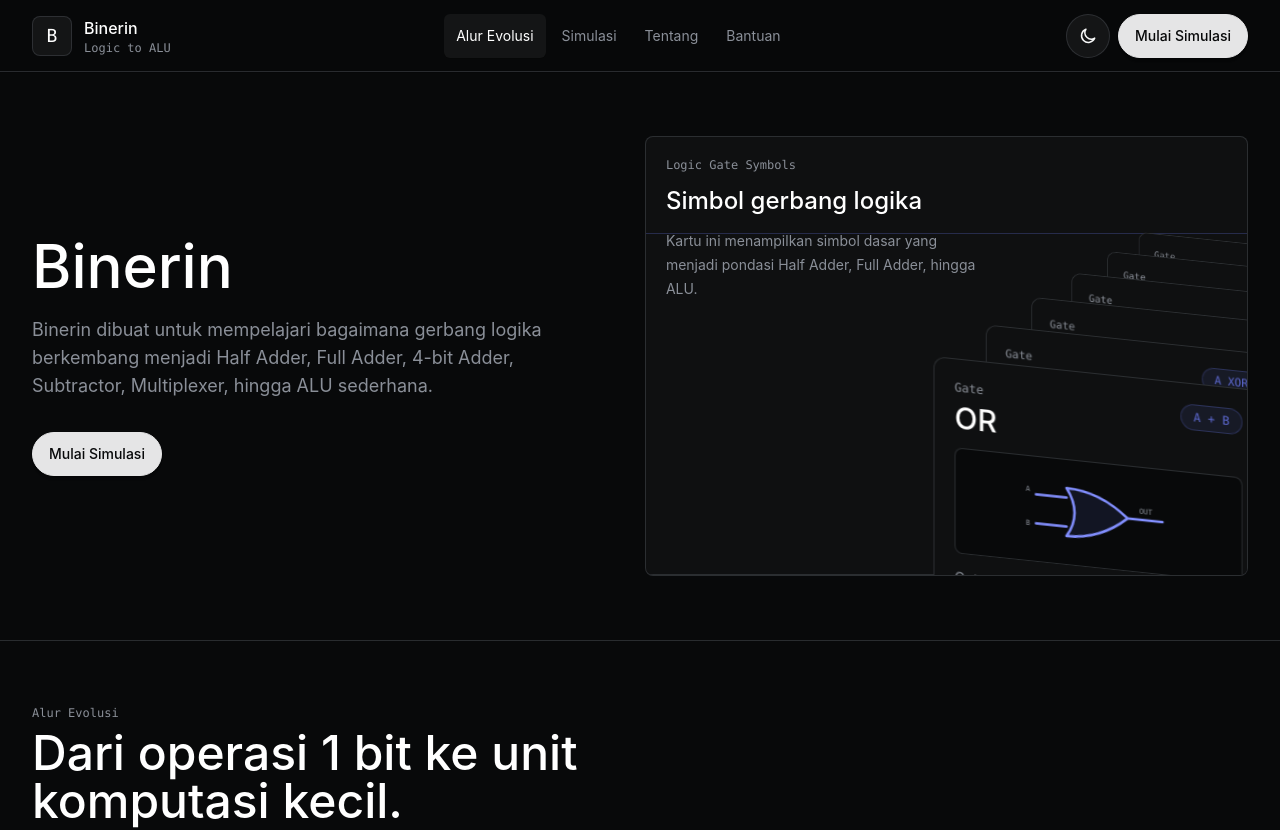
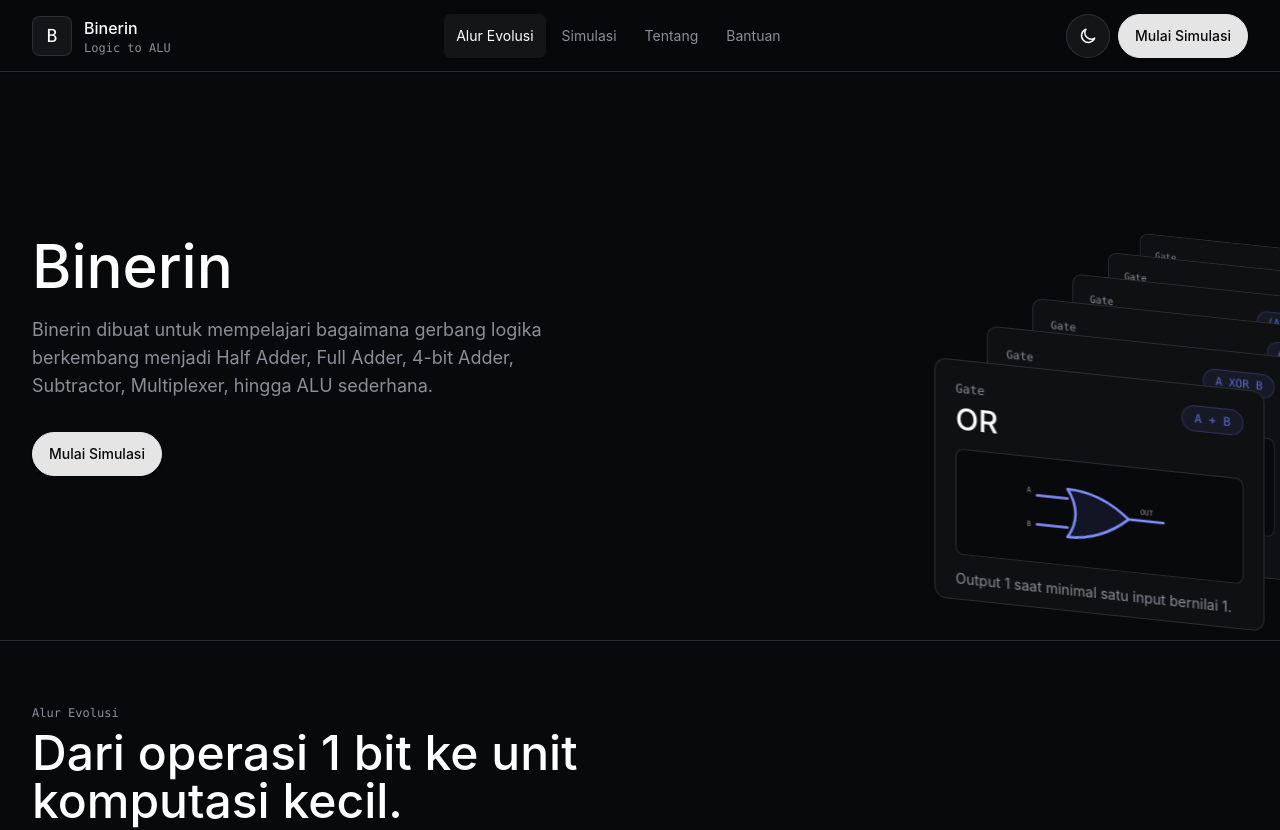
Before and after one commit to syahdanardiansyah28/Binerin_aja, a React (Vite) app: page /bantuan in a window 1280 px wide. Shown: the top 830 px of the page. Built offline with nearby package versions, Linux system fonts and the light colour scheme.

Commit message:
fix: simplify logic gate showcase wrapper

```diff
--- a/src/components/landing/LogicGateShowcase.jsx
+++ b/src/components/landing/LogicGateShowcase.jsx
@@ -36,18 +36,7 @@ const gateCards = [
 
 export default function LogicGateShowcase() {
   return (
-    <div className="relative min-h-[420px] overflow-hidden rounded-lg border border-linear-border/70 bg-linear-surface p-5 md:min-h-[440px]">
-      <div className="absolute inset-x-0 top-24 h-px bg-linear-accent/30" />
-      <div className="absolute bottom-0 left-0 right-0 h-px bg-linear-border/70" />
-
-      <div className="relative z-10 max-w-[320px]">
-        <p className="font-mono text-xs text-linear-muted">Logic Gate Symbols</p>
-        <h2 className="mt-3 text-2xl font-medium text-linear-strong">Simbol gerbang logika</h2>
-        <p className="mt-3 text-sm leading-6 text-linear-muted">
-          Kartu ini menampilkan simbol dasar yang menjadi pondasi Half Adder, Full Adder, hingga ALU.
-        </p>
-      </div>
-
+    <div className="relative min-h-[420px] overflow-visible md:min-h-[440px]">
       <CardSwap cardDistance={44} delay={3600} height={240} pauseOnHover verticalDistance={44} width={330}>
         {gateCards.map((item) => (
           <Card
```
